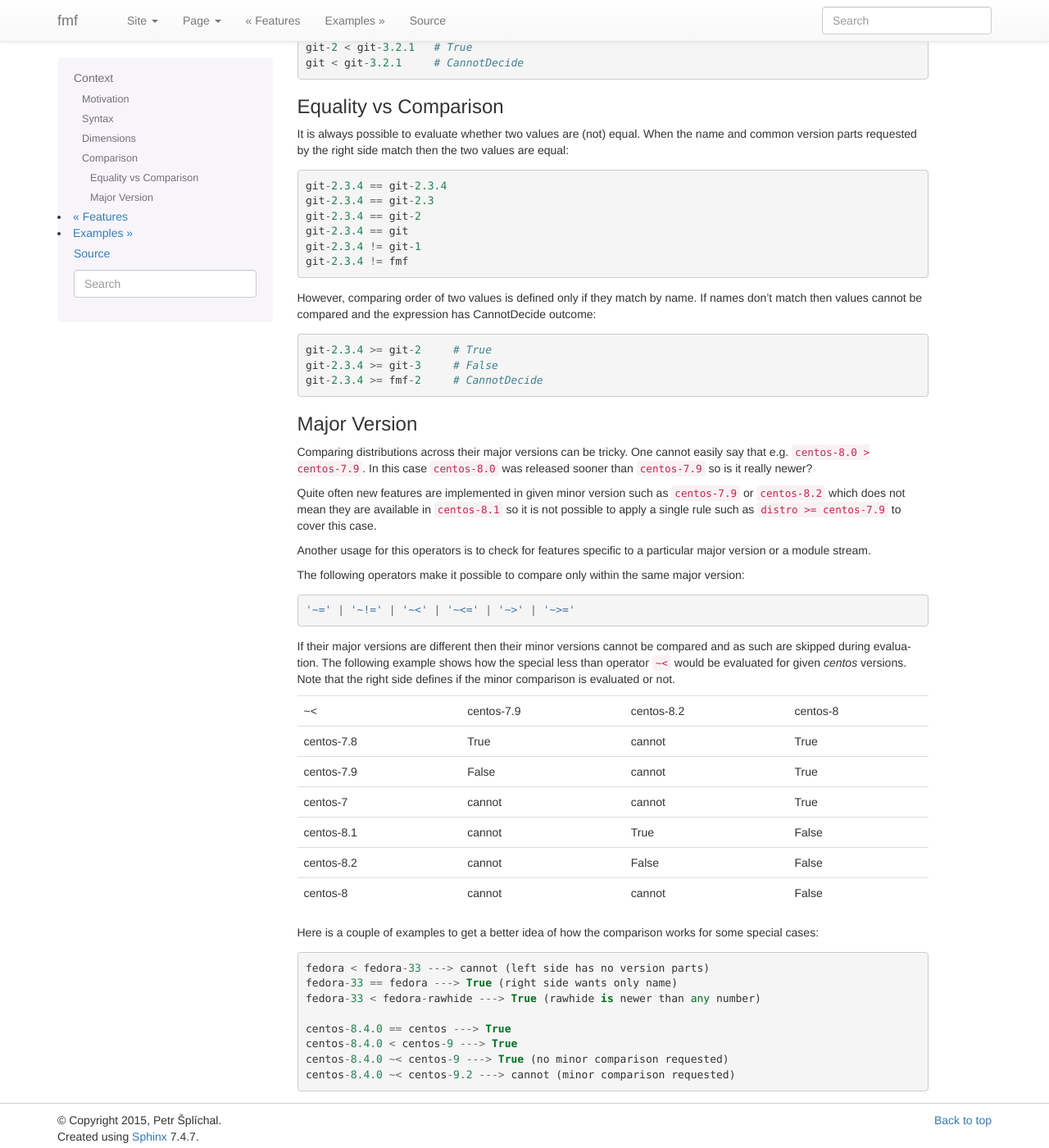
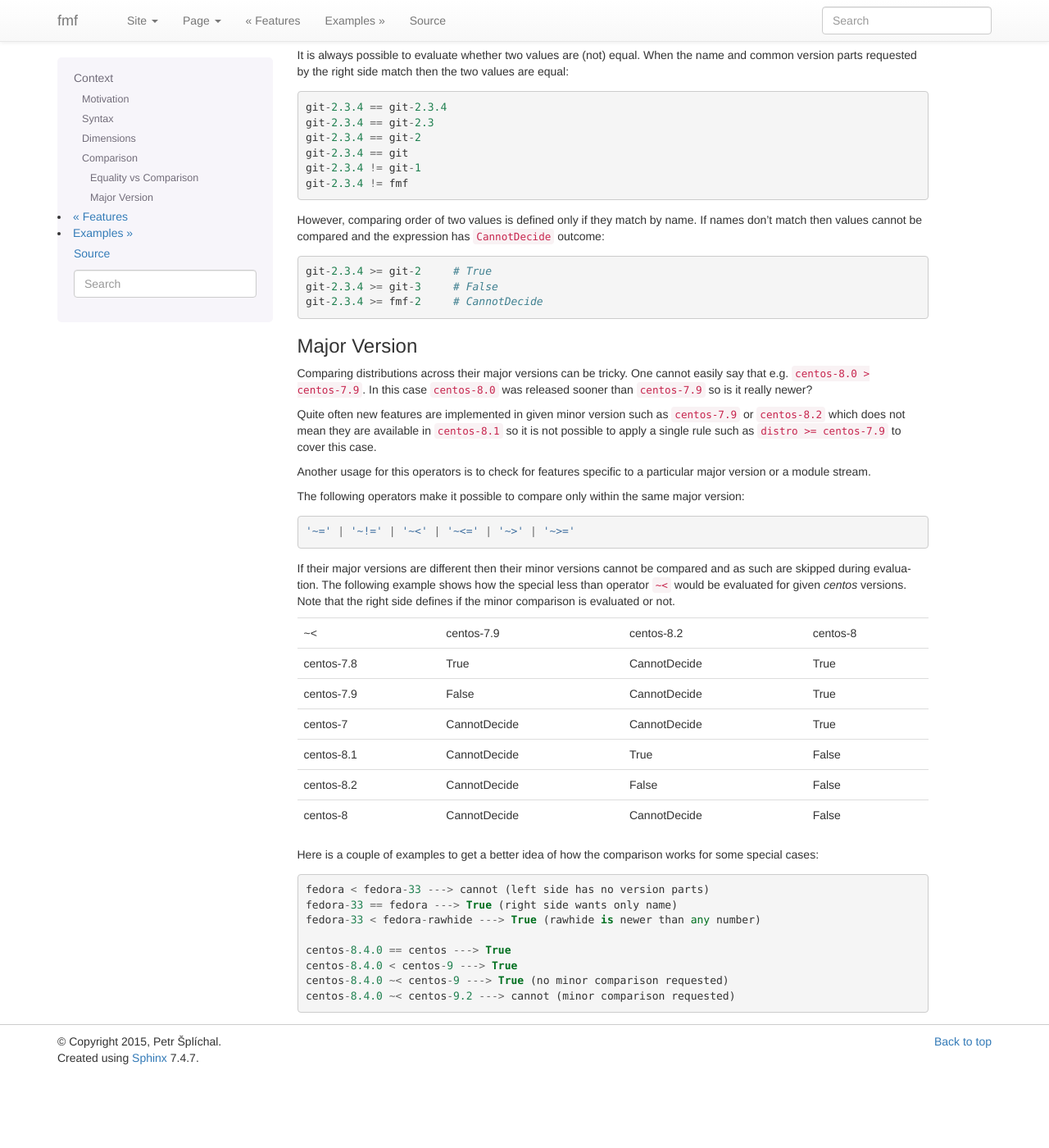
Before and after one commit to teemtee/fmf, a Sphinx documentation site: the page built from docs/context.rst, in a window 1280 px wide and 1400 px high, scrolled down 1867 px. Shown: the whole window at 82% size. Built offline with Sphinx 7.4.7, drawn with Linux system fonts in a browser that asks for light colours; after the commit the page ends 3177 px from its top, so only the background shows below that; some of the changed text lies outside the part shown.

Commit message:
FIXME: Another docs feedback

```diff
--- a/docs/context.rst
+++ b/docs/context.rst
@@ -58,18 +58,17 @@
 
 Boolean operations with CannotDecide
     When a dimension or outcome of the operation is not defined,
-    the expression is treated as CannotDecide.
+    the expression is treated as ``CannotDecide``.
 
-    Boolean operations with CannotDecide
+    Boolean operations with ``CannotDecide``::
 
-============  ===  ============  ============
-CannotDecide  and  True          CannotDecide
-CannotDecide  and  False         False
-CannotDecide  or   True          True
-CannotDecide  or   False         CannotDecide
-CannotDecide  and  CannotDecide  CannotDecide
-CannotDecide  or   CannotDecide  CannotDecide
-============  ===  ============  ============
+        CannotDecide  and  True         ==  CannotDecide
+        CannotDecide  and  False        ==  False
+        CannotDecide  or   True         ==  True
+        CannotDecide  or   False        ==  CannotDecide
+        CannotDecide  and  CannotDecide ==  CannotDecide
+        CannotDecide  or   CannotDecide ==  CannotDecide
+
 
 Dimensions
 ~~~~~~~~~~~~~~~~~~~~~~~~~~~~~~~~~~~~~~~~~~~~~~~~~~~~~~~~~~~~~~~~~~
@@ -133,7 +132,7 @@
 
 However, comparing order of two values is defined only if they
 match by name. If names don't match then values cannot be
-compared and the expression has CannotDecide outcome::
+compared and the expression has ``CannotDecide`` outcome::
 
     git-2.3.4 >= git-2     # True
     git-2.3.4 >= git-3     # False
@@ -167,15 +166,15 @@
 would be evaluated for given `centos` versions. Note that the
 right side defines if the minor comparison is evaluated or not.
 
-==========  ========== ========== ==========
-~<          centos-7.9 centos-8.2 centos-8
-centos-7.8   True        cannot    True
-centos-7.9   False       cannot    True
-centos-7     cannot      cannot    True
-centos-8.1   cannot      True      False
-centos-8.2   cannot      False     False
-centos-8     cannot      cannot    False
-==========  ========== ========== ==========
+==========  ============ ============ ==========
+~<          centos-7.9   centos-8.2   centos-8
+centos-7.8  True         CannotDecide True
+centos-7.9  False        CannotDecide True
+centos-7    CannotDecide CannotDecide True
+centos-8.1  CannotDecide True         False
+centos-8.2  CannotDecide False        False
+centos-8    CannotDecide CannotDecide False
+==========  ============ ============ ==========
 
 Here is a couple of examples to get a better idea of how the
 comparison works for some special cases::
```
Also changed, not shown: 1 other file.
